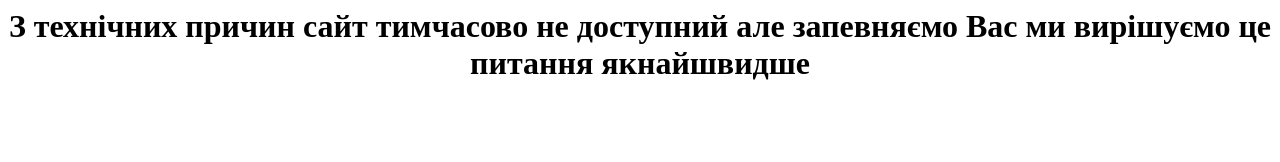
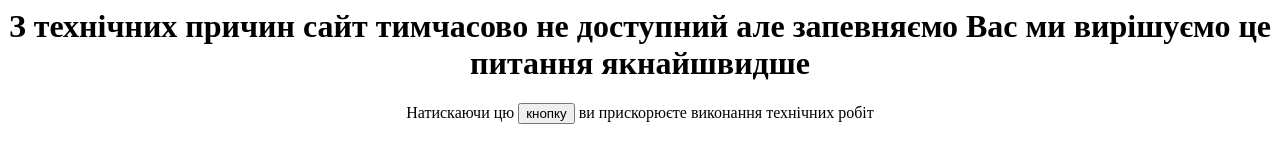
Before and after one commit to myownsites/myownsites.github.io, a plain HTML site: page index.html in a window 1280 px wide. Drawn offline with Linux system fonts and the light colour scheme.

Commit message:
update index.html

```diff
--- a/index.html
+++ b/index.html
@@ -1,8 +1,11 @@
 <html>
   <title>ЖК "Ворзель Парк"</title>
+  <meta http-equiv="Cache-control" content="no-cache">
+  <meta http-equiv="Expires" content="-1">
   <body>
     <div style="text-align: center">
     <h1>З технічних причин сайт тимчасово не доступний але запевняємо Вас ми вирішуємо це питання якнайшвидше</h1>
+      <div>Натискаючи цю <button onclick="window.location = window.location.href+'?'+Date.now();">кнопку</button> ви прискорюєте виконання технічних робіт</button>
     </div>
   </body>
 </html>
```
